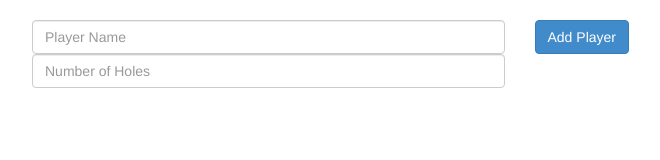
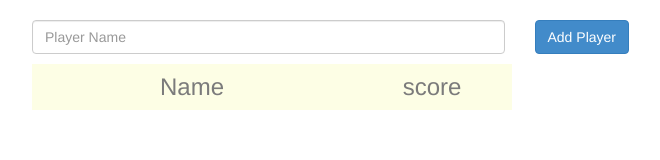
Before and after one commit to Foadm/DiskGolf, a website: page html/index.html in a window 1280 px wide. Shown: the whole page, without its empty margins (288-948 px from the left). Drawn offline with nearby package versions, Linux system fonts and the light colour scheme.

Commit message:
fixed an issue with name and score headers

```diff
--- a/html/index.html
+++ b/html/index.html
@@ -26,13 +26,17 @@
     </form>
     </div>
     <div class="players">
+        <div class="col-md-6 name">
+            <h3>Name</h3>
+        </div>
+        <div class="col-md-3 score">
+            <h3>score</h3>
+        </div>
         <script id="player-template" type="text/x-handlebars-template">
             <div class="col-md-6 name">
-               <h3>Name</h3>
                <div class="player_name">{{name}}</div>
             </div>
             <div class="col-md-3 score">
-               <h3>score</h3>
                 <div class="player_score">{{score}}</div>
             </div>
             <div class="col-md-3">
@@ -40,12 +44,6 @@
             </div>
         </script>
     </div>
-    <div class="row">
-        <div class="col-md-9">
-            <label class="sr-only" for="numberOfHoles">Number of Holes</label>
-            <input id="holeNumbers" class="form-control" placeholder="Number of Holes"> </input>
-        </div>
-    </div>
 </div>
 </body>
 
```
